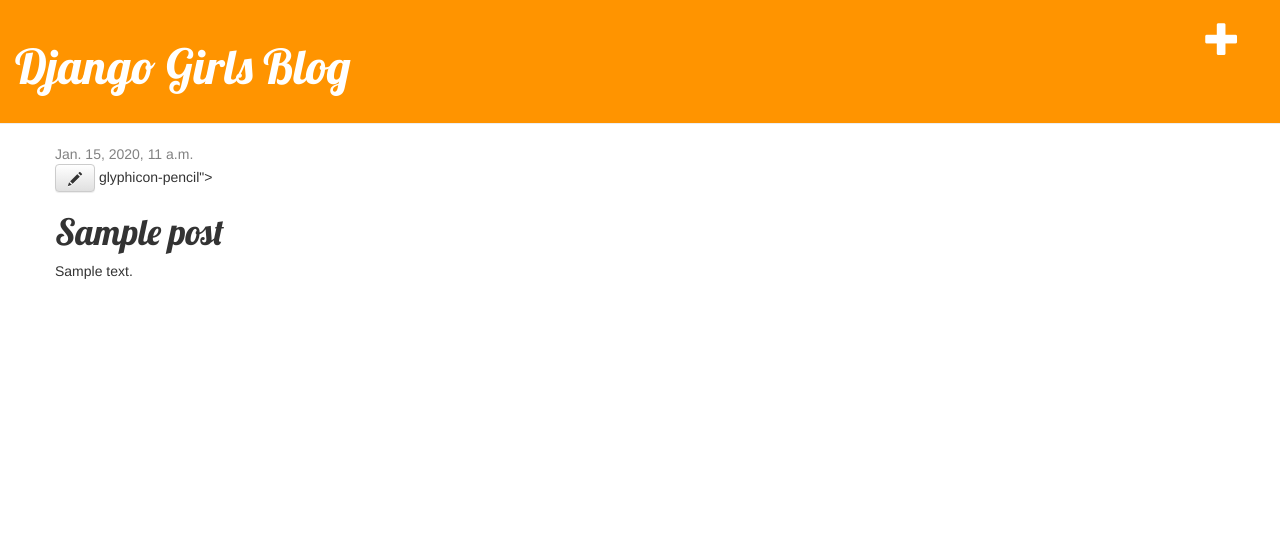
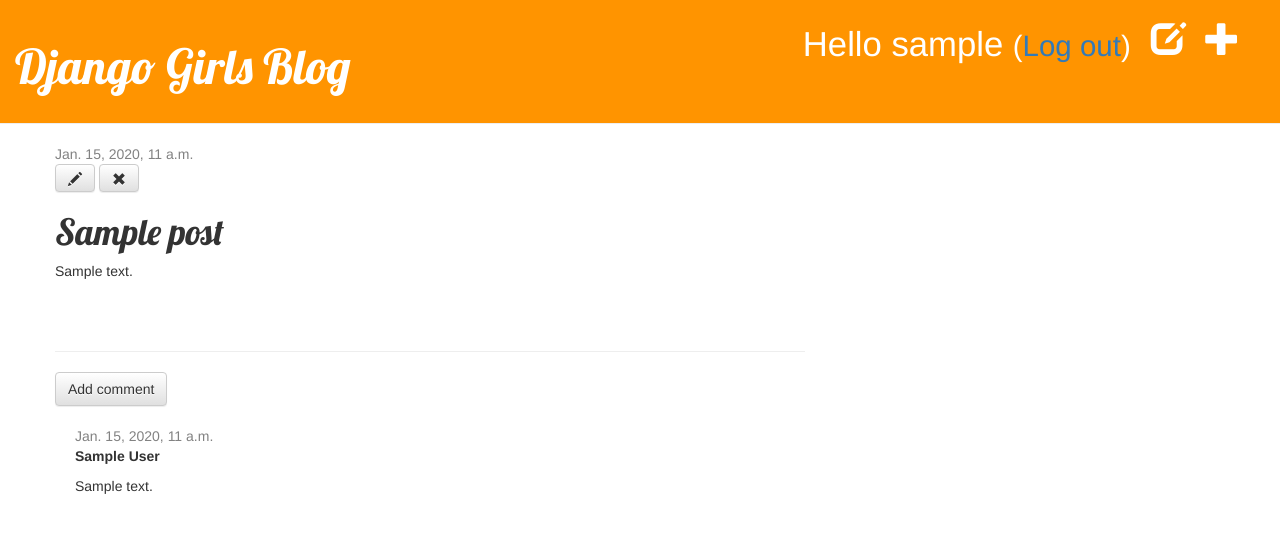
Before and after one commit to Paulinhaa/my-first-blog, a Django app: page /post/1/ in a window 1280 px wide. Shown: the top 533 px of the page. Run offline with Django 3.2, Linux system fonts and the light colour scheme; a user stored in the database is signed in; tables that the repository leaves empty hold one stand-in row (values such as "Sample post"); some libraries are stand-ins or nearby versions.

Commit message:
Comments added

```diff
--- a/blog/admin.py
+++ b/blog/admin.py
@@ -1,4 +1,5 @@
 from django.contrib import admin
-from .models import Post
+from .models import Post, Comment
 
 admin.site.register(Post)
+admin.site.register(Comment)
--- a/blog/models.py
+++ b/blog/models.py
@@ -16,3 +16,20 @@ class Post(models.Model):
 
 	def __str__(self):
 		return self.title
+
+class Comment(models.Model):
+    post = models.ForeignKey('blog.Post', on_delete=models.CASCADE, related_name='comments')
+    author = models.CharField(max_length=200)
+    text = models.TextField()
+    created_date = models.DateTimeField(default=timezone.now)
+    approved_comment = models.BooleanField(default=False)
+
+    def approve(self):
+        self.approved_comment = True
+        self.save()
+
+    def __str__(self):
+        return self.text
+
+def approved_comments(self):
+    return self.comments.filter(approved_comment=True)
--- a/blog/static/css/blog.css
+++ b/blog/static/css/blog.css
@@ -60,3 +60,7 @@ h1, h2, h3, h4 {
 .post h1 a, .post h1 a:visited {
     color: #000000;
 }
+
+.comment {
+    margin: 20px 0px 20px 20px;
+}
--- a/blog/templates/blog/base.html
+++ b/blog/templates/blog/base.html
@@ -16,10 +16,14 @@
     </head>
 <body>
     <div class="page-header">
-        {% if user.is_authenticated %}
-            <a href="{% url 'post_new' %}" class="top-menu"><span class="glyphicon glyphicon-plus"></span></a>
-        {% endif %}
-        <h1><a href="/">Django Girls Blog</a></h1>
+      {% if user.is_authenticated %}
+        <a href="{% url 'post_new' %}" class="top-menu"><span class="glyphicon glyphicon-plus"></span></a>
+        <a href="{% url 'post_draft_list' %}" class="top-menu"><span class="glyphicon glyphicon-edit"></span></a>
+        <p class="top-menu">Hello {{ user.username }} <small>(<a href="{% url 'logout' %}">Log out</a>)</small></p>
+    {% else %}
+        <a href="{% url 'login' %}" class="top-menu"><span class="glyphicon glyphicon-lock"></span></a>
+    {% endif %}
+    <h1><a href="/">Django Girls Blog</a></h1>
     </div>
     <div class="content container">
         <div class="row">
--- a/blog/templates/blog/post_detail.html
+++ b/blog/templates/blog/post_detail.html
@@ -3,14 +3,41 @@
 {% block content %}
     <div class="post">
         {% if post.published_date %}
-            <div class="date">
-                {{ post.published_date }}
-            </div>
-        {% endif %}
+    <div class="date">
+        {{ post.published_date }}
+    </div>
+{% else %}
+    <a class="btn btn-default" href="{% url 'post_publish' pk=post.pk %}">Publish</a>
+{% endif %}
        	{% if user.is_authenticated %}
      		<a class="btn btn-default" href="{% url 'post_edit' pk=post.pk %}"><span class="glyphicon glyphicon-pencil"></span></a>
-		{% endif %}glyphicon-pencil"></span></a>
+            <a class="btn btn-default" href="{% url 'post_remove' pk=post.pk %}"><span class="glyphicon glyphicon-remove"></span></a>
+		{% endif %}
         <h1>{{ post.title }}</h1>
         <p>{{ post.text|linebreaksbr }}</p>
     </div>
+
+    <hr>
+
+    <a class="btn btn-default" href="{% url 'add_comment_to_post' pk=post.pk %}">Add comment</a>
+
+{% for comment in post.comments.all %}
+    {% if user.is_authenticated or comment.approved_comment %}
+    <div class="comment">
+        <div class="date">
+            {{ comment.created_date }}
+            {% if not comment.approved_comment %}
+                <a class="btn btn-default" href="{% url 'comment_remove' pk=comment.pk %}"><span class="glyphicon glyphicon-remove"></span></a>
+                <a class="btn btn-default" href="{% url 'comment_approve' pk=comment.pk %}"><span class="glyphicon glyphicon-ok"></span></a>
+            {% endif %}
+        </div>
+        <strong>{{ comment.author }}</strong>
+        <p>{{ comment.text|linebreaks }}</p>
+    </div>
+    {% endif %}
+{% empty %}
+    <p>No comments here yet :(</p>
+{% endfor %}
+
+
 {% endblock %}
--- a/blog/urls.py
+++ b/blog/urls.py
@@ -1,9 +1,16 @@
 from django.urls import path
 from . import views
+
 
 urlpatterns = [
     path('', views.post_list, name='post_list'),
     path('post/<int:pk>/', views.post_detail, name='post_detail'),
 	path('post/new', views.post_new, name='post_new'),
 	path('post/<int:pk>/edit/', views.post_edit, name='post_edit'),
+	path('drafts/', views.post_draft_list, name='post_draft_list'),
+	path('post/<pk>/publish/', views.post_publish, name='post_publish'),
+	path('post/<pk>/remove/', views.post_remove, name='post_remove'),
+	path('post/<int:pk>/comment/', views.add_comment_to_post, name='add_comment_to_post'),
+	path('comment/<int:pk>/approve/', views.comment_approve, name='comment_approve'),
+path('comment/<int:pk>/remove/', views.comment_remove, name='comment_remove'),
 ]
--- a/blog/views.py
+++ b/blog/views.py
@@ -1,22 +1,24 @@
 
-from .models import Post
+from .models import Post, Comment
 from django.utils import timezone
 from django.shortcuts import render, get_object_or_404, redirect
-from .forms import PostForm
+from .forms import PostForm, CommentForm
+from django.contrib.auth.decorators import login_required
 
+@login_required
 def post_list(request):
     posts = Post.objects.filter(published_date__lte=timezone.now()).order_by('published_date')
     return render(request, 'blog/post_list.html', {'posts': posts})
     Post.objects.get(pk=pk)
 
 
-
+@login_required
 def post_detail(request, pk):
     post = get_object_or_404(Post, pk=pk)
     return render(request, 'blog/post_detail.html', {'post': post})
 
 
-
+@login_required
 def post_new(request):
     if request.method == "POST":
         form = PostForm(request.POST)
@@ -30,6 +32,8 @@ def post_new(request):
         form = PostForm()
     return render(request, 'blog/post_edit.html', {'form': form})
 
+
+@login_required
 def post_edit(request, pk):
     post = get_object_or_404(Post, pk=pk)
     if request.method == "POST":
@@ -43,3 +47,45 @@ def post_edit(request, pk):
     else:
         form = PostForm(instance=post)
     return render(request, 'blog/post_edit.html', {'form': form})
+
+@login_required
+def post_draft_list(request):
+    posts = Post.objects.filter(published_date__isnull=True).order_by('created_date')
+    return render(request, 'blog/post_draft_list.html', {'posts': posts})
+
+@login_required
+def post_publish(request, pk):
+    post = get_object_or_404(Post, pk=pk)
+    post.publish()
+    return redirect('post_detail', pk=pk)
+
+@login_required
+def post_remove(request, pk):
+    post = get_object_or_404(Post, pk=pk)
+    post.delete()
+    return redirect('post_list')
+
+def add_comment_to_post(request, pk):
+    post = get_object_or_404(Post, pk=pk)
+    if request.method == "POST":
+        form = CommentForm(request.POST)
+        if form.is_valid():
+            comment = form.save(commit=False)
+            comment.post = post
+            comment.save()
+            return redirect('post_detail', pk=post.pk)
+    else:
+        form = CommentForm()
+    return render(request, 'blog/add_comment_to_post.html', {'form': form})
+
+@login_required
+def comment_approve(request, pk):
+    comment = get_object_or_404(Comment, pk=pk)
+    comment.approve()
+    return redirect('post_detail', pk=comment.post.pk)
+
+@login_required
+def comment_remove(request, pk):
+    comment = get_object_or_404(Comment, pk=pk)
+    comment.delete()
+    return redirect('post_detail', pk=comment.post.pk)
--- a/mysite/settings.py
+++ b/mysite/settings.py
@@ -114,6 +114,8 @@ USE_L10N = True
 
 USE_TZ = True
 
+LOGIN_REDIRECT_URL = '/'
+
 
 # Static files (CSS, JavaScript, Images)
 # https://docs.djangoproject.com/en/2.0/howto/static-files/
--- a/mysite/urls.py
+++ b/mysite/urls.py
@@ -16,7 +16,12 @@ Including another URLconf
 from django.contrib import admin
 from django.urls import path, include
 
+from django.contrib.auth import views
+
 urlpatterns = [
     path('admin/', admin.site.urls),
     path('', include('blog.urls')),
+    path('accounts/login/', views.LoginView.as_view(), name='login'),
+    path('accounts/logout/', views.LogoutView.as_view(next_page='/'), name='logout'),
+    path('', include('blog.urls')),
 ]
```
Also changed, not shown: blog/forms.py (+7 -1 lines), blog/templates/blog/add_comment_to_post.html (added, +9 -0 lines), blog/templates/blog/post_draft_list.html (added, +11 -0 lines), blog/templates/blog/post_list.html (+8 -0 lines), blog/templates/registation/login.html (added, +24 -0 lines), blog/migrations/0002_comment.py (added).
